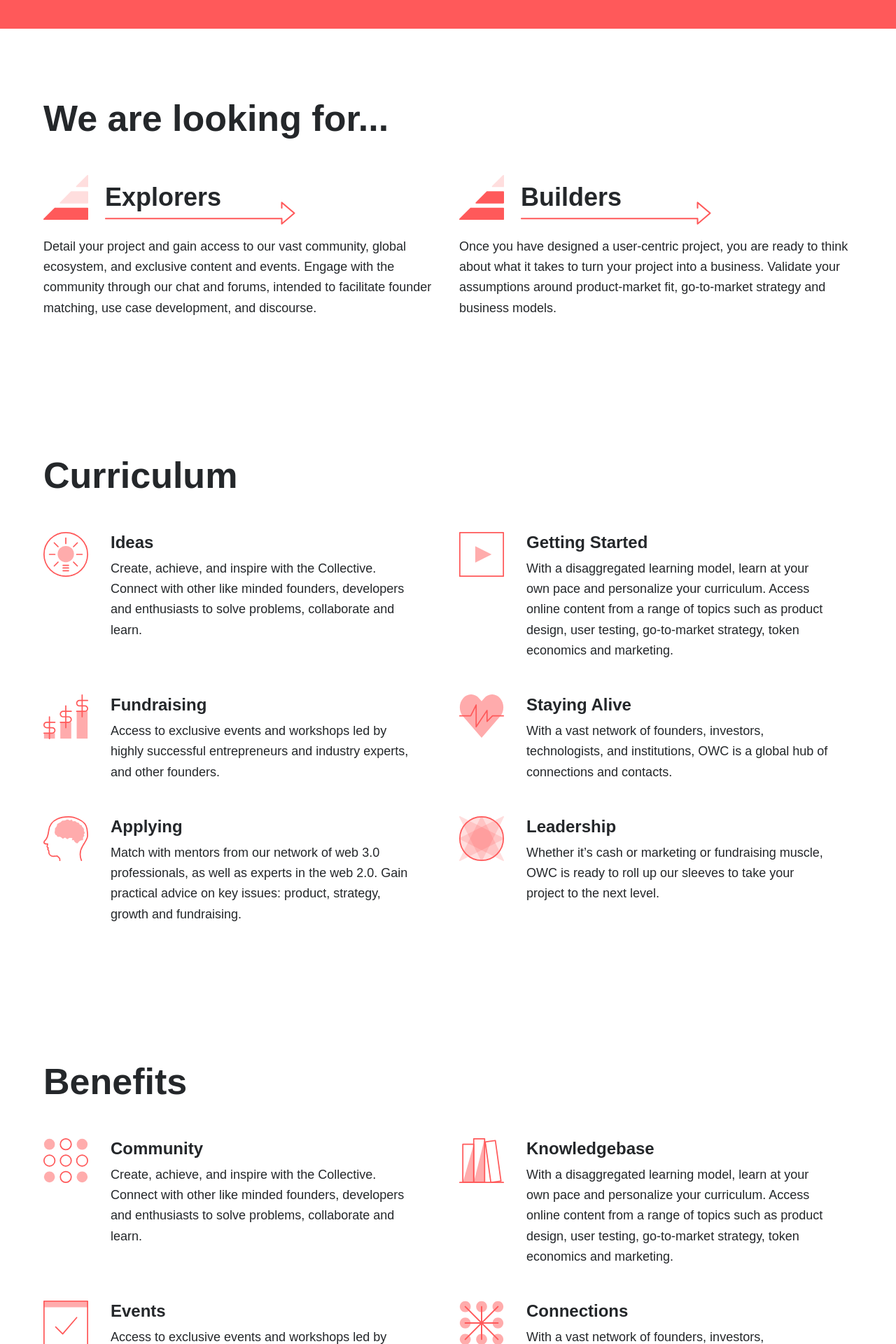
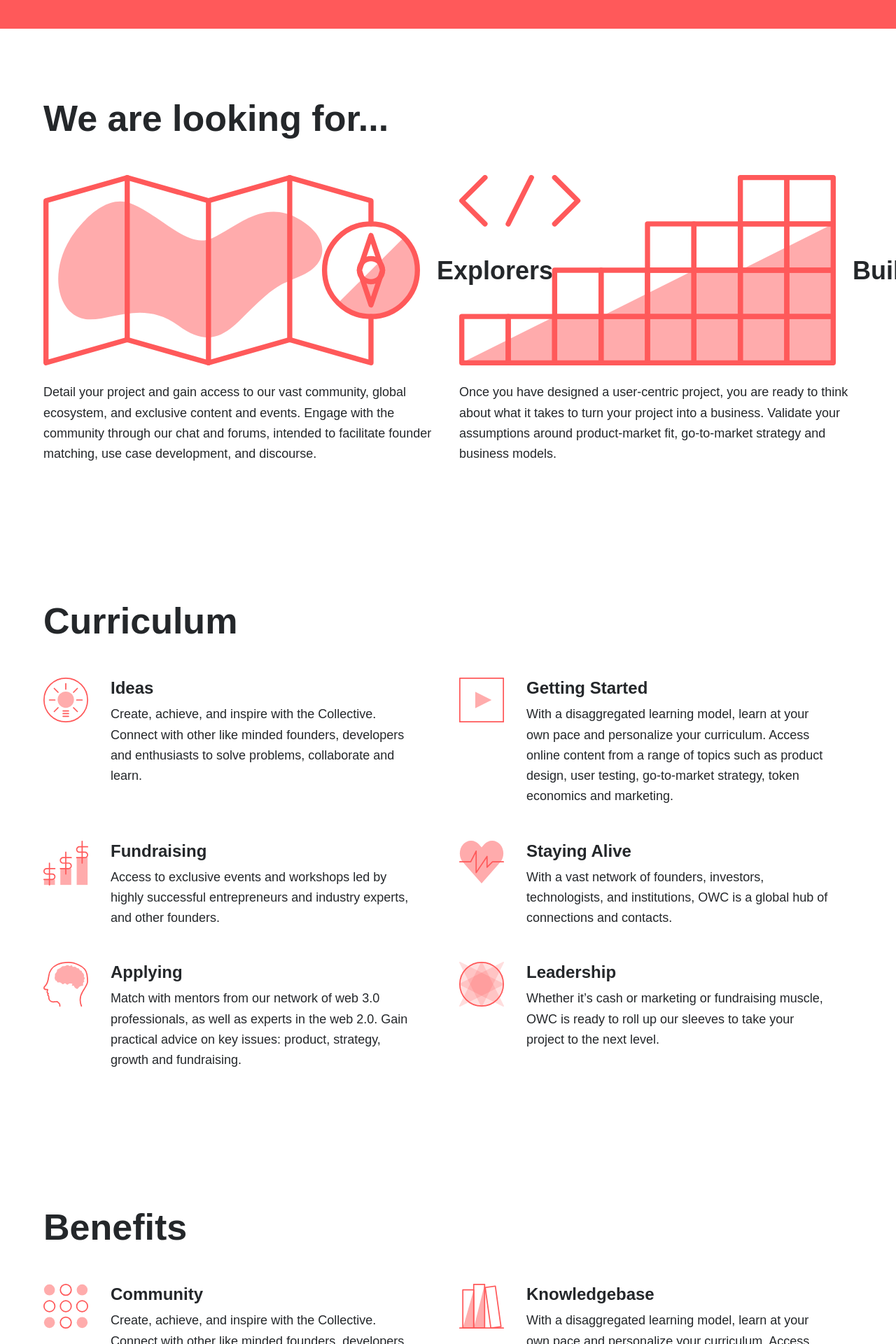
Before and after one commit to nearprotocol/owc_website, a Jekyll site: the page built from benefits.md, in a window 1280 px wide. Shown: the part 704-2624 px from the top of the page at 70% size. Built offline with Jekyll 4.4.1, drawn with Linux system fonts in a browser that asks for light colours; nearby versions of some CDN libraries; some web fonts are replaced.

Commit message:
icon update

```diff
--- a/_data/program.yaml
+++ b/_data/program.yaml
@@ -12,10 +12,10 @@ stages:
 types:
   - title: Explorers
     text: "Detail your project and gain access to our vast community, global ecosystem, and exclusive content and events. Engage with the community through our chat and forums, intended to facilitate founder matching, use case development, and discourse."
-    icon: ideation.svg
+    icon: explorers.svg
   - title: Builders
     text: "Once you have designed a user-centric project, you are ready to think about what it takes to turn your project into a business. Validate your assumptions around product-market fit, go-to-market strategy and business models."
-    icon: validation.svg
+    icon: builders.svg
 
 benefits:
   - title: Community
--- a/_layouts/benefits.html
+++ b/_layouts/benefits.html
@@ -28,7 +28,7 @@ layout: default
 		{% assign i = 0 %}
 		{% for type in site.data.program.types %}
 			<div class="col lg:w-1/2 mt-12" data-aos="fade-up" data-aos-delay="{{ i | modulo:3 | times:100 }}">
-				<h3 class="program-stage-title flex items-center"><img src="/assets/icons/{{ type.icon }}" class="mr-6" alt=""> {{ type.title }}</h3>
+				<h3 class="flex items-center"><img src="/assets/icons/{{ type.icon }}" class="mr-6" alt=""> {{ type.title }}</h3>
 				<p class="mt-6">{{ type.text }}</p>
 			</div>
 			{% assign i = i | plus:1 %}
```
Also changed, not shown: assets/icons/builders.svg (added), assets/icons/explorers.svg (added).
